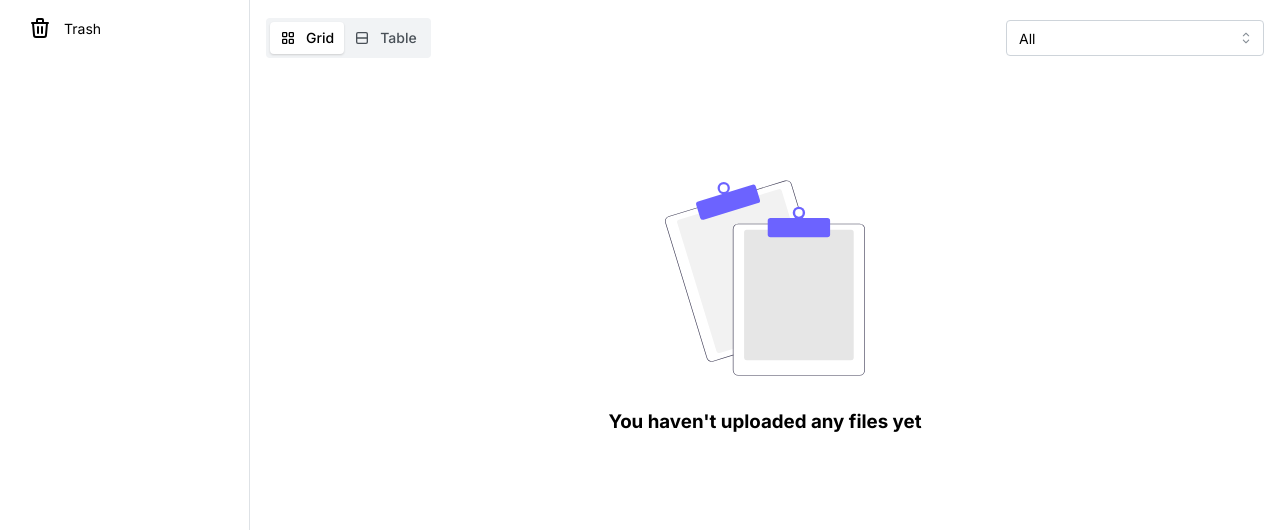
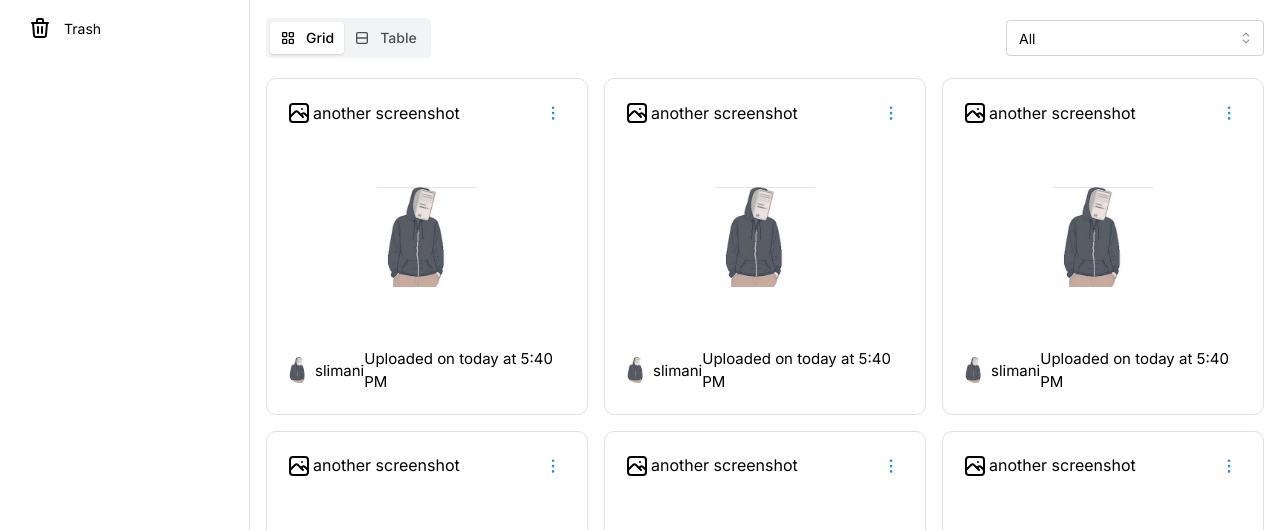
Before and after one commit to slimanimeddine/file-storage-app, a Next.js app: page /dashboard/files in a window 1280 px wide. Shown: the part 150-680 px from the top of the page. Built offline with nearby package versions, Linux system fonts and the light colour scheme.

Commit message:
add grid view

```diff
--- a/src/pages/dashboard/favorites.tsx
+++ b/src/pages/dashboard/favorites.tsx
@@ -3,11 +3,11 @@ import Head from "next/head";
 
 export default function Page() {
   return (
-    <SideNavLayout>
+    <>
       <Head>
         <title>Dashboard | Favorites</title>
       </Head>
-      <span>favorites</span>
-    </SideNavLayout>
+      <SideNavLayout title="Favorites" />
+    </>
   )
 }
--- a/src/pages/dashboard/trash.tsx
+++ b/src/pages/dashboard/trash.tsx
@@ -3,11 +3,11 @@ import Head from "next/head";
 
 export default function Page() {
   return (
-    <SideNavLayout>
+    <>
       <Head>
         <title>Dashboard | Trash</title>
       </Head>
-      <span>trash</span>
-    </SideNavLayout>
+      <SideNavLayout title="Trash" />
+    </>
   )
 }
--- a/src/pages/index.tsx
+++ b/src/pages/index.tsx
@@ -1,11 +1,10 @@
 import { Overlay, Container, Title, Button, Text } from "@mantine/core";
 import classes from "@/styles/home.module.css";
-import { useRouter } from "next/router";
 import RootLayout from "@/ui/rootLayout";
 import Head from "next/head";
+import Link from "next/link";
 
 export default function Page() {
-  const router = useRouter()
 
   return (
     <RootLayout>
@@ -24,7 +23,7 @@ export default function Page() {
             Make an account an start managing your files in less than a minute.
           </Text>
 
-          <Button variant="gradient" size="xl" radius="xl" className={classes.control} onClick={() => router.push("/dashboard")}>
+          <Button variant="gradient" size="xl" radius="xl" className={classes.control} component={Link} href={"/dashboard/files"}>
             Get started
           </Button>
         </Container>
--- a/src/ui/header.tsx
+++ b/src/ui/header.tsx
@@ -2,13 +2,16 @@ import { Group, Button, Box, } from "@mantine/core";
 import { MantineLogo } from "@mantinex/mantine-logo";
 import classes from "@/styles/header.module.css";
 import { IconArrowRight, IconFiles } from "@tabler/icons-react";
+import Link from "next/link";
 
 export default function Header() {
   return (
     <Box>
       <header className={classes.header}>
         <Group justify="space-between" h="100%">
-          <MantineLogo size={30} />
+          <Link href={"/"}>
+            <MantineLogo size={30} />
+          </Link>
 
           <Button
             variant="light"
--- a/src/ui/sideNavLayout.tsx
+++ b/src/ui/sideNavLayout.tsx
@@ -1,7 +1,7 @@
-import { ActionIcon, Alert, AppShell, Burger, Button, Center, FileInput, Group, Modal, NavLink, SegmentedControl, Select, TextInput, TextInputProps, rem, useMantineTheme } from "@mantine/core";
+import { Avatar, Grid, ActionIcon, Alert, AppShell, Burger, Button, Center, FileInput, Group, Modal, NavLink, SegmentedControl, Select, TextInput, TextInputProps, rem, useMantineTheme } from "@mantine/core";
 import { useDisclosure } from "@mantine/hooks";
 import { MantineLogo } from "@mantinex/mantine-logo";
-import { IconFiles, IconArrowRight, IconStar, IconTrash, IconSearch, IconLayoutGrid, IconLayoutRows, IconUpload, IconInfoCircle } from "@tabler/icons-react";
+import { IconFiles, IconArrowRight, IconStar, IconTrash, IconSearch, IconLayoutGrid, IconLayoutRows, IconUpload, IconInfoCircle, IconPhoto, IconDotsVertical } from "@tabler/icons-react";
 import { DataTable } from "mantine-datatable";
 import Image from "next/image";
 import Link from "next/link";
@@ -52,14 +52,14 @@ function InputWithButton(props: TextInputProps) {
 
 type CustomSegmentedControlProps = {
   value: string,
-  setValue: (value: SetStateAction<"grid" | "table">) => void
+  setValue: (value: SetStateAction<string>) => void
 }
 
 function CustomSegmentedControl({ value, setValue }: CustomSegmentedControlProps) {
   return (
     <SegmentedControl
       value={value}
-      onChange={setValue}
+      onChange={(val: string) => setValue(val)}
       data={[
         {
           value: "grid",
@@ -145,11 +145,101 @@ function FilesTable() {
   )
 }
 
+function SingleFile() {
+  return (
+    <div
+      style={{
+        display: "flex",
+        flexDirection: "column",
+        gap: 10,
+        border: "1px solid #e1e1e1",
+        borderRadius: 10,
+        padding: 20,
+      }}
+    >
+      <div
+        style={{
+          display: "flex",
+          justifyContent: "space-between",
+          alignItems: "center",
+        }}
+      >
+        <span
+          style={{
+            display: "inline-flex",
+            alignItems: "center",
+            gap: 2
+          }}
+        >
+          <IconPhoto />
+          another screenshot
+        </span>
+        <ActionIcon variant="transparent" aria-label="Actions">
+          <IconDotsVertical style={{ width: "70%", height: "70%" }} stroke={1.5} />
+        </ActionIcon>
+      </div>
+      <div
+        style={{
+          display: "flex",
+          justifyContent: "center",
+        }}>
+        <Image style={{
+          objectFit: "contain",
+        }} src={"/imed-02.jpg"} width={100} height={200} alt="file" />
+      </div>
+      <div
+        style={{
+          display: "flex",
+          justifyContent: "space-between",
+          alignItems: "center",
+        }}
+      >
+        <span
+          style={{
+            display: "inline-flex",
+            alignItems: "center",
+            gap: 2
+          }}
+        >
+          <Avatar src={"/imed-02.jpg"} size="sm" alt="it's me" />
+          <span
+            style={{
+              fontSize: 15,
+            }}
+          >
+            slimani
+          </span>
+        </span>
+        <span
+          style={{
+            fontSize: 15,
+          }}
+        >
+          Uploaded on today at 5:40 PM
+        </span>
+      </div>
+    </div>
+  )
+}
+
+function FilesGrid() {
+  return (
+    <Grid>
+      <Grid.Col span={{ base: 12, md: 6, lg: 4 }}><SingleFile /></Grid.Col>
+      <Grid.Col span={{ base: 12, md: 6, lg: 4 }}><SingleFile /></Grid.Col>
+      <Grid.Col span={{ base: 12, md: 6, lg: 4 }}><SingleFile /></Grid.Col>
+      <Grid.Col span={{ base: 12, md: 6, lg: 4 }}><SingleFile /></Grid.Col>
+      <Grid.Col span={{ base: 12, md: 6, lg: 4 }}><SingleFile /></Grid.Col>
+      <Grid.Col span={{ base: 12, md: 6, lg: 4 }}><SingleFile /></Grid.Col>
+    </Grid>
+  )
+}
+
 export function SideNavLayout({ title }: Props) {
   const [mobileOpened, { toggle: toggleMobile }] = useDisclosure();
   const [desktopOpened, { toggle: toggleDesktop }] = useDisclosure(true);
   const pathname = usePathname()
-  const [view, setView] = useState<"grid" | "table">("grid");
+  const [view, setView] = useState("grid");
 
   return (
     <AppShell
@@ -166,12 +256,17 @@ export function SideNavLayout({ title }: Props) {
           <Group>
             <Burger opened={mobileOpened} onClick={toggleMobile} hiddenFrom="sm" size="sm" />
             <Burger opened={desktopOpened} onClick={toggleDesktop} visibleFrom="sm" size="sm" />
-            <MantineLogo size={30} />
+            <Link href={"/"}>
+              <MantineLogo size={30} />
+            </Link>
+
           </Group>
           <Button
             variant="light"
             leftSection={<IconFiles size={14} />}
             rightSection={<IconArrowRight size={14} />}
+            component={Link}
+            href="/dashboard/files"
           >
             Your files
           </Button>
@@ -221,6 +316,7 @@ export function SideNavLayout({ title }: Props) {
           />
         </div>
         {view === "table" && <FilesTable />}
+        {view === "grid" && <FilesGrid />}
         <div
           style={{
             display: "flex",
```
Also changed, not shown: public/imed-02.jpg (added).
